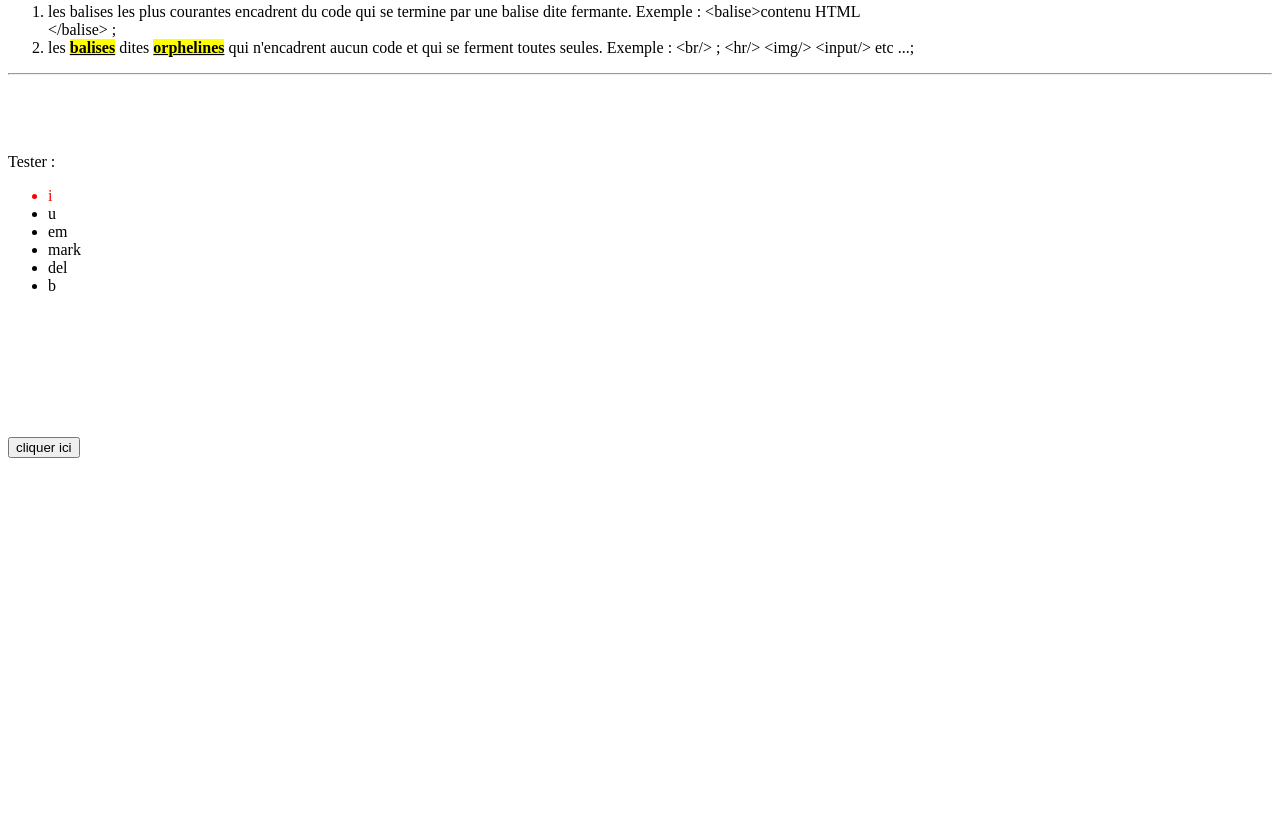
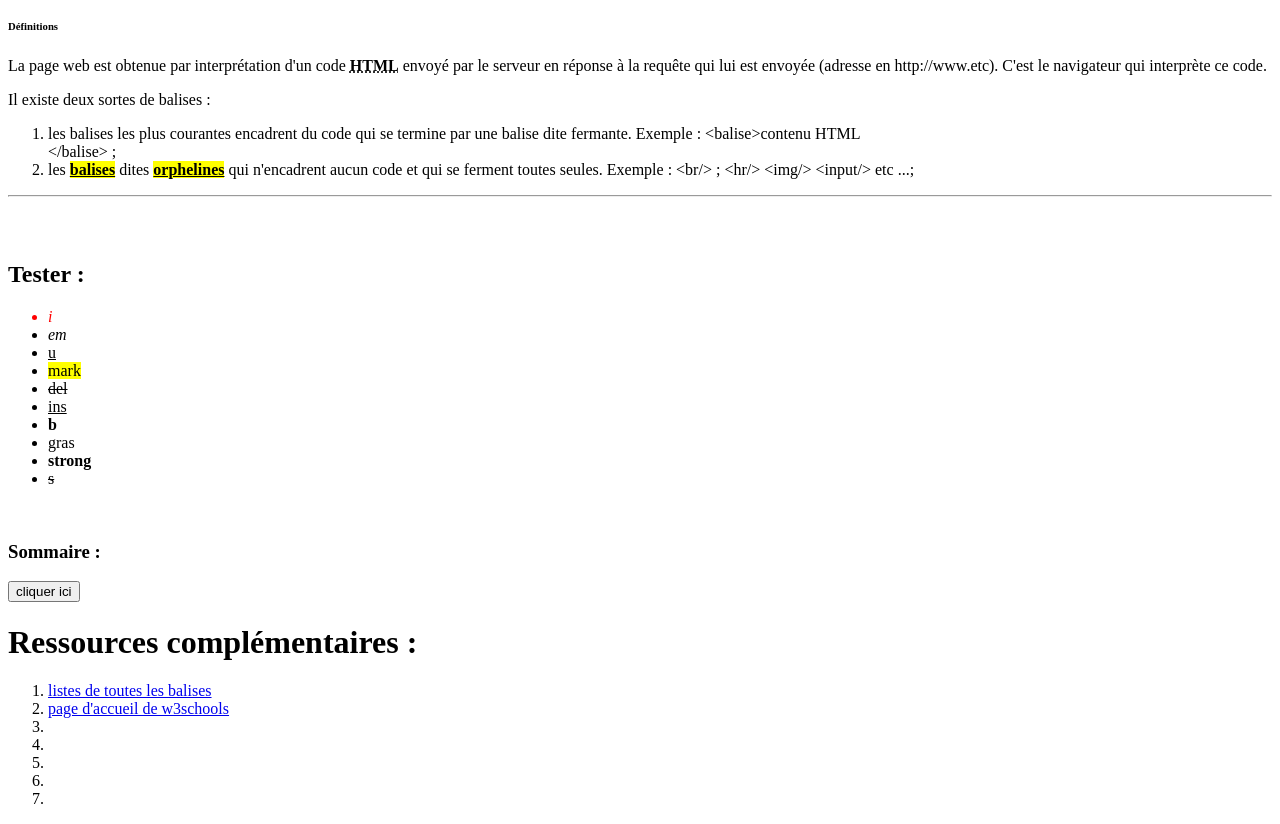
Before and after one commit to jodenda/tp1, a plain HTML site: page index.html in a window 1280 px wide. Shown: the part 353-1177 px from the top of the page. Before the commit the page ends 819 px from the top, so only its background shows below. Drawn offline with Linux system fonts and the light colour scheme.

Commit message:
Update index.html

```diff
--- a/index.html
+++ b/index.html
@@ -2,9 +2,22 @@
 <html>
 <head>
 <title>Page Title</title>
+<style>
+li:hover { font-size : 300%;}
+</style>
+<script>var prenom = "Cé", nom = "Moah";</script>
 </head>
-<body>
-
+<body onload="init();">
+	<header>
+    		<h1>Corrigé du code du TP1  de conception d'interface Web</h1>
+            <label for="inPrenom">Firstname</label>
+            <input placeholder="taper ici votre prénom" oninput="prenom = this.value" id="inPrenom"/>&nbsp &nbsp <!-- codes caractère pour deux espaces -->
+            <label for="inNom">Name</label>
+            <input placeholder="taper ici votre nom" oninput="nom = this.value" id="inNom"/>
+    </header>
+    <main>
+		<article>
+        <p>6 niveaux de titres : 6 balises de h1 à h6 : laisser le curseur de souris sur chaque élément ...</p>
 <h1>Définitions</h1>
 <h2>Définitions</h2>
 <h3>Définitions</h3>
@@ -19,22 +32,84 @@
     <li>les <u><b><mark>balises</mark></b></u> dites <u><b><mark>orphelines</mark></b></u> qui n'encadrent aucun code et qui se ferment toutes seules. Exemple : <span title="break row">&lt;br/&gt;</span> ; <span title="horizontal row">&lt;hr/&gt;</span> <span title="image">&lt;img/&gt;</span> <span title="zone d'entrée">&lt;input/&gt;</span> etc ...;</li>
 </ol>
 <hr title="horizontal row"/>
-    <br/><br/><br/>
-    <p>Tester : </p>
+    <br/><br/>
+    <h1>Tester : </h1>
     <ul>
-    <li title="italic" onclick="this.style.fontSize = '500%';" style="color:red;">i</li>
+    <li title="italic" onclick="this.style.fontSize = '500%';"
+    onmouseover="this.style.fontSize = '100%';" style="color:red;">i</li>
+    <li title="emphasized : emphase = important">em</li>
     <li title="underline">u</li>
-    <li title="emphasized : emphase = important">em</li>
+
     <li title="marked : surligné">mark</li>
     <li  title="deleted = supprimé = rayé">del</li>
+    <li  title="inserted = inséré = ajouté">ins</li>
     <li  title="bold = en gras">b</li>
+    <li  title="il ne faut pas utiliser des tags traduits !">gras</li>
+    <li  title="importance forte = en gras">strong</li>
+    <li  title="terme démodé = à solder !">s</li>
 
     </ul>
-    <br/><br/><br/><br/><br/><br/><br/>
-    <button onclick="alert('Bonjour');">cliquer ici</button>
+    <br/>
 
+    	</article>
+    	<aside>
+        	<nav>
+            	<h1>Sommaire :</h1>
+                <!-- à faire -->
+            </nav>
+        </aside>
+    </main>
+    <!-- pied de page -->
+    <footer>
+    	<button onclick="alert('Bonjour '+prenom+' '+nom);">cliquer ici</button>
+        <h1>Ressources complémentaires :</h1>
+        <ol>
+        	<li><a href="https://www.w3schools.com/tags/default.asp" title="" target="_blank">listes de toutes les balises</a></li>
+            <li><a href="https://www.w3schools.com/" title="" target="_blank">page d'accueil de w3schools</a></li>
+            <li><a href="" title="" target="_blank"></a></li>
+            <li><a href="https://www.w3schools.com/tags/default.asp" title="" target="_blank"></a></li>
+            <li><a href="" title="" target="_blank"></a></li>
+            <li><a href="" title="" target="_blank"></a></li>
+            <li><a href="" title="" target="_blank"></a></li>
+        </ol>
+    </footer>
 
+	<script> //partie en javascript
+function init() {	// déclenchée au chargement de body <=> onload="init()"
+    // ajout d'une infobulle = tooltips en anglais
+    // à tous les titres !
 
+    let titres = [], niv, i; // initialisations (let fait qu'elles restent locales)
+	for (niv = 1; niv <= 6; niv++) { // boucle sur les 6 niveaux de titre
+    	// la liste est remplies des listes de titres de chaque niveau
+    	titres.push( document.getElementsByTagName("H"+niv));
+        // debugage console Ctrl+Maj+j console.log("balise h"+niv + " : " + titres[niv-1][0].innerHTML);
+        // des info-bulles sont personnalisées en fonction des caractéristiques des balises
+        for(i = 0; i <titres[niv-1].length;i++ ) {
+        titres[niv-1][i].title ="Ceci est le titre : '"+titres[niv-1][i].innerHTML+"' de niveau "+niv+" dont la balise est <h"+niv+"> de tagName : "+titres[niv-1][i].tagName;
+        }
+    }
+
+    // remplacer le 'nom de la balise' par <balise>'nom de la balise'</balise>
+    // liste des tags existants
+    let tags = ["i","em","u","mark","del","ins","b","strong","s"];
+    // HTML collection = liste des objet de type LI
+    let items = document.getElementsByTagName("li");
+    for (i = 0; i < items.length ; i++) {
+    	if (tags.includes(items[i].innerHTML)) {
+        	let balise = document.createElement(items[i].innerHTML);
+            // remplacement du contenu par un bloc <balise>contenu</balise>
+            balise.innerHTML = items[i].innerHTML;
+            items[i].innerHTML = "";
+            items[i].appendChild(balise);
+        }
+    }
+    // ajout d'info-bulles (tooltips) aux éléments du header (sauf h1)
+    let elementsDuHeader = document.getElementsByTagName("header")[0].childNodes;
+    for (elt of elementsDuHeader) elt.title = "La balise de cet élément est <"+elt.tagName+">";
+}
+
+	</script>
 
 </body>
 </html>
```
